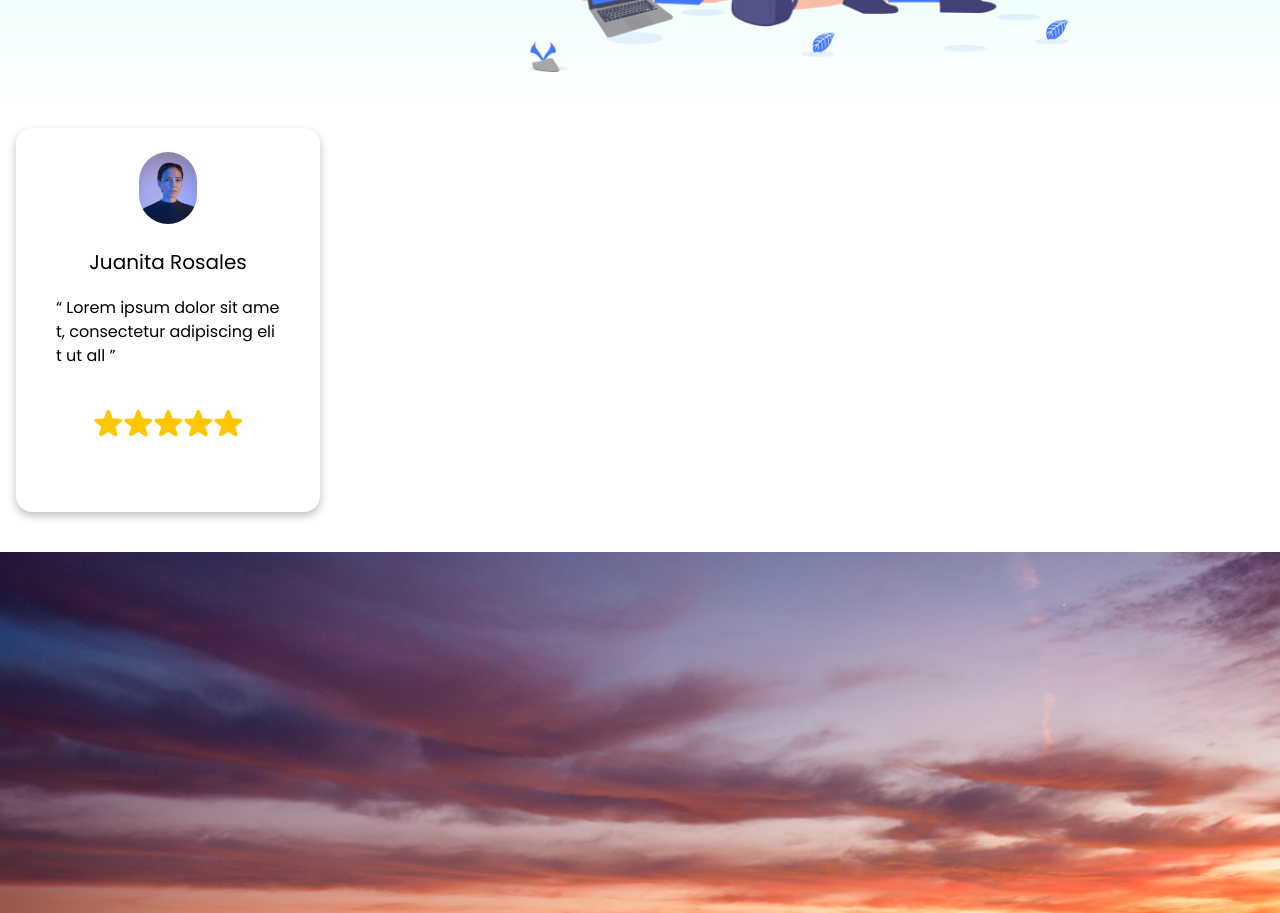
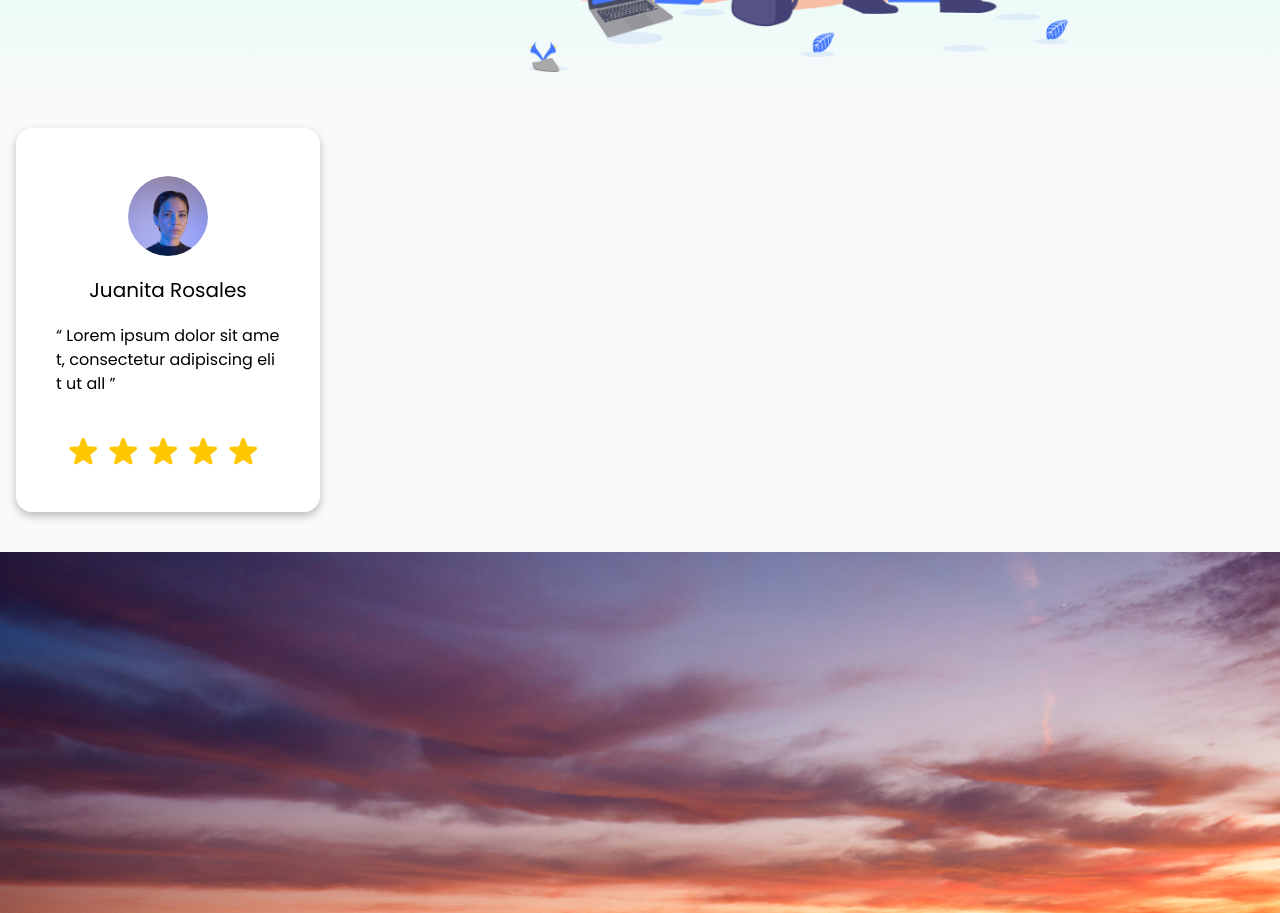
Before and after one commit to lacdev/xplorit-frontend, a React (Create React App) app: page / in a window 1280 px wide. Shown: the part 2980-3893 px from the top of the page. Built offline with nearby package versions, Linux system fonts and the light colour scheme.

Commit message:
Fix img on Testimonials & modify bg in all files

```diff
--- a/public/index.html
+++ b/public/index.html
@@ -19,7 +19,7 @@
 
     <title>Xplorit</title>
   </head>
-  <body>
+  <body class="bg-primary">
     <noscript>You need to enable JavaScript to run this app.</noscript>
     <div id="root"></div>
   </body>
--- a/src/assets/icons/starComplete.jsx
+++ b/src/assets/icons/starComplete.jsx
@@ -1,11 +1,12 @@
 import React from 'react';
 
-export default function starComplete({width , height}) {
+export default function starComplete({width , height, className}) {
   return (
     <>
       <svg
          width={width}
          height={height}
+         className={`${className}`}
         viewBox="0 0 30 30"
         fill="none"
         xmlns="http://www.w3.org/2000/svg"
--- a/src/components/Common/Avatar.js
+++ b/src/components/Common/Avatar.js
@@ -2,14 +2,14 @@ import React from 'react';
 import ImaAvatar from 'assets/img/avatar1.jpg'
 
 const classes={
-    container:'flex bg-transparent p-6 justify-center rounded-full',
-    img:'rounded-full place-content-center'
+    container:'inline-block h-20 w-20 overflow-hidden rounded-full',
+    img:'rounded-full'
 }
 function Avatar({width, height}) {
   return (
-  <div className={classes.container} >
-    <img src={ImaAvatar} className={classes.img} alt="*" width={width} height={height}></img>
-  </div>
+  <span className={classes.container} >
+    <img src={ImaAvatar} className={classes.img} alt="*" ></img>
+  </span>
 
    );
 }
--- a/src/components/LandingComponents/Testimonials.js
+++ b/src/components/LandingComponents/Testimonials.js
@@ -5,16 +5,17 @@ import StarComplete from 'assets/icons/StarComplete'
 
 const classes={
     container:'flex flex-col bg-white font-Poppins w-testimonialWidth h-testimonialHeight m-4 drop-shadow-testimonialShadow rounded rounded-2xl',
-    avatarcon:'flex place-content-center justify-center rounded-full',
+    avatarcon:'flex place-content-center justify-center rounded-full pt-12 pb-5',
     name:' text-xl fond-bold text-black justify-center text-center',
     text:'text-base text-black break-all px-10 text-left mt-5',
-    iconcon:'flex flex-row justify-center m-1 mt-10'
+    iconcon:'flex flex-row justify-center m-1 mt-10',
+    starclass:'mr-2.5'
 }
 function Testimonials() {
   return (
   <div className={classes.container}>
       <div className={classes.avatarcon} >
-      <Avatar width='58' height='58'/>
+      <Avatar/>
       </div>
 
       <div>
@@ -24,11 +25,11 @@ function Testimonials() {
           <p className={classes.text} >“ Lorem ipsum dolor sit amet, consectetur adipiscing elit ut all ”</p>
       </div>
       <div className={classes.iconcon} >
-          <StarComplete width='30' height='30'/>
-          <StarComplete width='30' height='30'/>
-          <StarComplete width='30' height='30'/>
-          <StarComplete width='30' height='30'/>
-          <StarComplete width='30' height='30'/>
+          <StarComplete width='30' height='30' className={classes.starclass}/>
+          <StarComplete width='30' height='30' className={classes.starclass} />
+          <StarComplete width='30' height='30' className={classes.starclass} />
+          <StarComplete width='30' height='30' className={classes.starclass} />
+          <StarComplete width='30' height='30' className={classes.starclass} />
       </div>
   </div>
     );
```
Also changed, not shown: src/App.js (line endings or trailing spaces).
